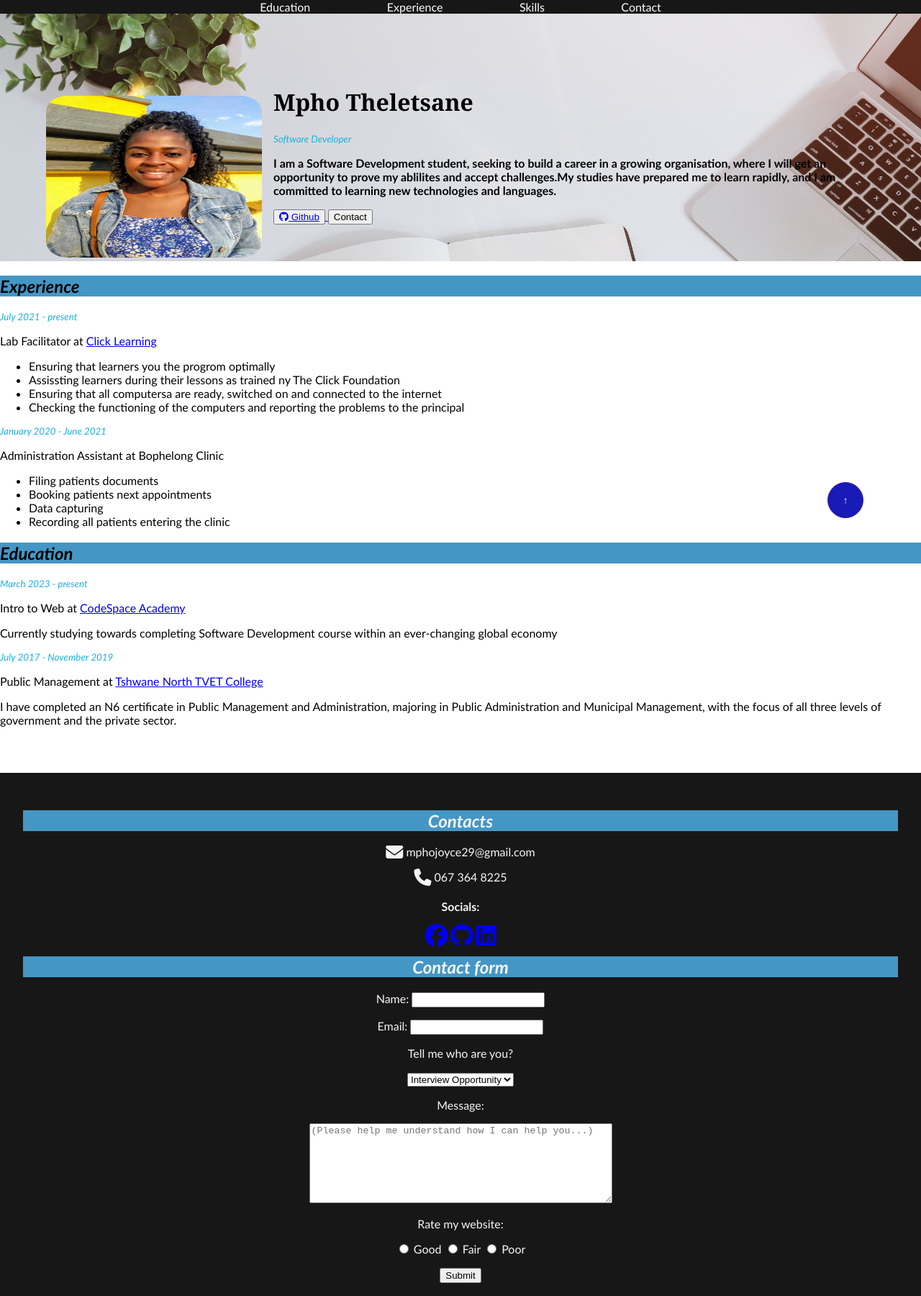
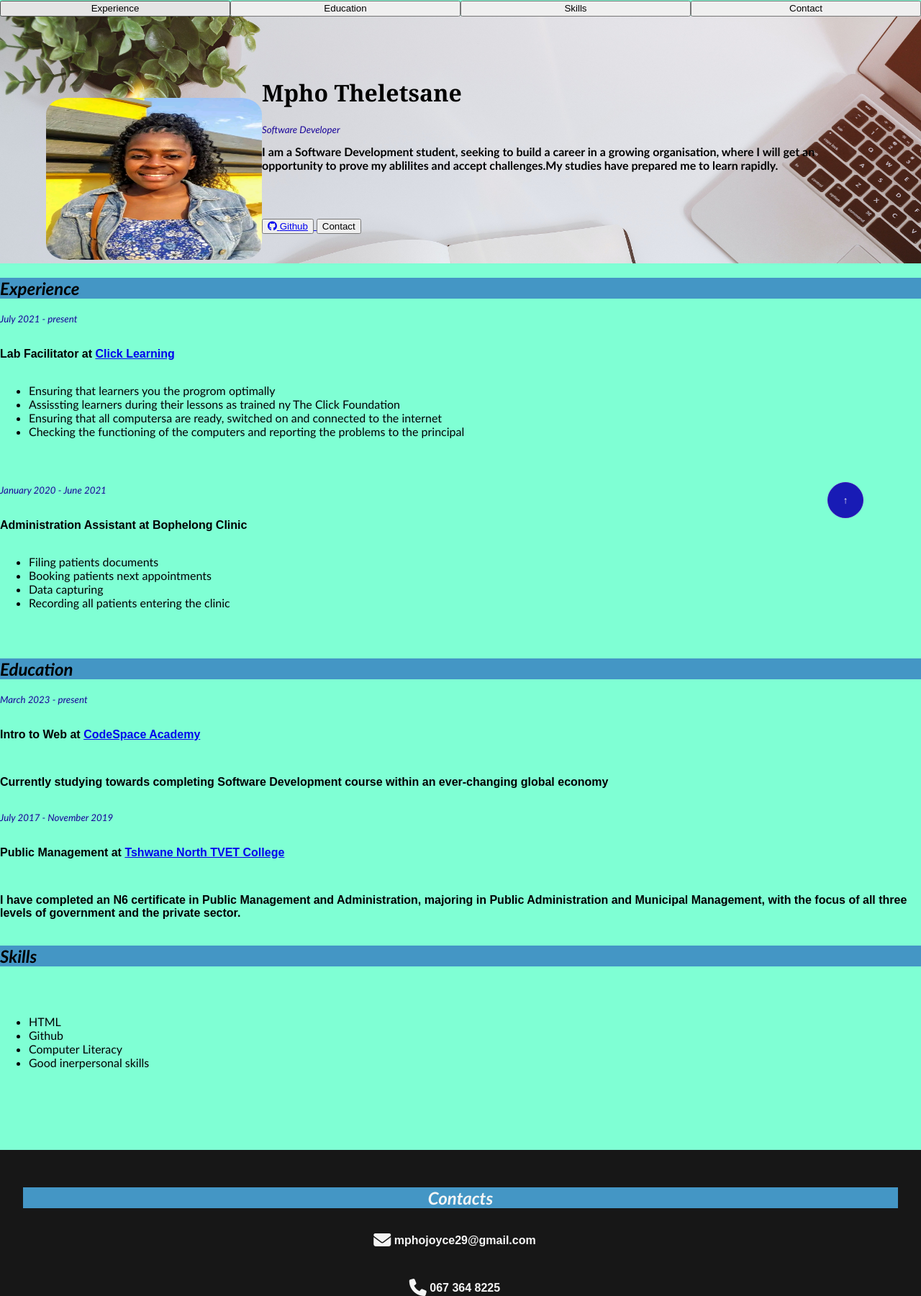
Before and after one commit to MphoTheletsane/digital-resume, a plain HTML site: page resume9.html in a window 1280 px wide. Shown: the top 1801 px of the page at 72% size. Drawn offline with Linux system fonts and the light colour scheme; files that its build step writes are made by us from their sources.

Commit message:
adited style

```diff
--- a/css/style.css
+++ b/css/style.css
@@ -1,6 +1,6 @@
 /* ---- General ---- */
 body {
-    background-color: white;
+    background-color: aquamarine;
     font-family: 'Gill Sans', 'Gill Sans MT', Calibri, 'Trebuchet MS', sans-serif;
     margin: 0;
 }
@@ -36,27 +36,31 @@ body {
 
 /* ---- Nav ---- */
 #navbar {
-    background-color: rgb(23, 23,23);
-    color: white;
+    background-color: rgb(181, 18, 18);
+    color: rgb(174, 97, 14);
     text-align: center;
     z-index: 1;
     position: sticky;
     top: 0px;
 }
-.nav-link {
-    text-decoration: none;
-    color: white;
-    margin: 0 4vw;
+nav {
+    display: grid;
+    grid-template-columns: repeat(4, 1fr);
+}
+.nav-button > button{
+    width: 100%;
+    height: 100%;
+
 }
 .nav-link:hover {
-    color: rgb(219, 191, 63);
+    color: rgb(76, 63, 219);
     text-decoration: none;
 }
 /* ---- Header ---- */
 #top {
     border: #9ac20a;
     display: flex;
-    background-color: rgb(47, 50, 60);
+    background-color: rgb(18, 39, 109);
     color: rgb(0, 0, 0);
     padding: 4rem;
     padding-bottom: 5rem;
@@ -64,7 +68,9 @@ body {
     font-weight: bolder;
 }
 .header-content {
-    padding: 1rem;
+    padding-right: 1rem;
+    padding-left: 2 rem;
+    top: 2px;
 }
 #header-image {
     border-radius: 10%;
@@ -88,7 +94,14 @@ h3 {
     font-style: italic;
     font-weight: lighter;
     font-size: smaller;
-    color: rgb(25, 177, 223);
+    color: rgb(24, 4, 153);
+}
+p {
+    padding: 1rem;
+    padding-left: 0%;
+    padding-right: 1rem;
+    font-family: Arial, Helvetica, sans-serif;
+    font-weight: 900;
 }
 /* ---- Footer ---- */
 #footer {
@@ -98,3 +111,64 @@ h3 {
     text-align: center;
     padding: 2rem;
 }
+.icons {
+    display: flex;
+    align-items: center;
+    justify-content: center;
+}
+.social-icon {
+  border-radius: 100px;
+  margin: 20px;
+  text-align: center;
+
+  line-height: 50px;
+  font-family: sans-serif;
+  overflow: visible;
+  transition: all 2s ease-out;
+}
+.social-icon:hover {
+  cursor: pointer;
+  display: flex;
+  align-items: center;
+  justify-content: space-evenly;
+  color: white;
+}
+/* ---- Mobile----- */
+@media only screen and (max-width:650px){
+    body {
+        background-color: rgb(0, 255, 251);
+        font-size: 3vw ;
+        padding: 2rem;
+    }
+    .hero-image { font-size: 2vh;
+        padding: 2rem;
+    }
+    h1 {
+        font-size: 4vh;
+
+    }
+    h2 {
+        font-size: 3vh;
+    }
+    h3 {
+        font: 2vh;
+    }
+    p {
+        font-size: 1.2vh;
+        text-size-adjust: 1.2vh;
+    }
+    #header-content {
+        font-size: 2vh ;
+    }
+
+    }
+    /*---- Tablet ----- */
+    @media only screen and (max-width: 946px) {
+        body {
+            background-color: rgb(240, 10, 190);
+            size: 5vh;
+            padding: 20px,
+
+        }
+
+    }
--- a/resume9.html
+++ b/resume9.html
@@ -5,16 +5,25 @@
     <meta http-equiv="X-UA-Compatible" content="IE=edge">
     <meta name="viewport" content="width=device-width, initial-scale=1.0">
     <title>Digital Resume</title>
-    <link rel="stylesheet" href="./style.css">
+    <link rel="stylesheet" href="./css/style.css">
     <script src="https://kit.fontawesome.com/b531740af4.js" crossorigin="anonymous"></script>
 </head>
 <body>
-    <nav id="navbar">
-        <a class="nav-link" href="#education">Education</a>
-        <a class="nav-link" href="#experience">Experience</a>
-        <a class="nav-link" href="#skills">Skills</a>
-        <a class="nav-link" href="#contact">Contact</a>
+    <nav>
+        <a class="nav-button" href="#experience">
+            <button>Experience</button>
+        </a>
+        <a class="nav-button" href="#education">
+            <button>Education</button>
+        </a>
 
+        <a class="nav-button" href="#skills">
+            <button>Skills</button>
+        </a>
+
+        <a class="nav-button" href="#contact">
+            <button>Contact</button>
+        </a>
     </nav>
     <header id="top">
         <div>
@@ -28,23 +37,22 @@
             header {
                 background-image: url(./images/hero-image.jpg);
                 background-repeat: no-repeat;
-                background-attachment: local;
+                background-attachment: fixed;
                 background-size: cover;
-                position: relative;
+                position: relative,
             }
         </style>
         <div class="header-content">
             <h1>Mpho Theletsane</h1>
             <h3>Software Developer</h3>
 
-            <p>
+
                 I am a Software Development student, seeking to build a career in a growing organisation, where I will get
-                an opportunity to prove my ablilites and accept challenges.My studies have prepared me to learn rapidly, and
-                I am committed to learning new technologies and languages.
-            </p>
+                an opportunity to prove my ablilites and accept challenges.My studies have prepared me to learn rapidly.
+
              <p>
 
-            <div class="social-icon">
+            <div class="github-icon">
                <button> <a href="https://github.com/mphotheletsane">
 
                     <i class="fa-brands fa-github"></i>
@@ -99,7 +107,15 @@
            <p>
             I have completed an N6 certificate in Public Management and Administration, majoring in Public Administration and Municipal Management, with the focus of all three levels of government and the private sector.
            </p>
-
+           <h2 id="skills">Skills</h2>
+      <p>
+        <ul>
+          <li>HTML</li>
+          <li>Github </li>
+          <li>Computer Literacy</li>
+          <li>Good inerpersonal skills</li>
+        </ul>
+    </p>
 
 
         </section>
@@ -109,13 +125,13 @@
 
             <h2>Contacts</h2>
             <p>
-             <a class="social-icon">
+             <a class="phone-icon">
                 <i class="fa-solid fa-envelope fa-xl"></i>
                 <span>mphojoyce29@gmail.com</span>
              </a>
             </p>
             <p>
-                <a class="social-icon">
+                <a class="phone-icon">
                     <i class="fa-solid fa-phone fa-xl"></i>
                     <span>067 364 8225</span>
                 </a>
@@ -123,16 +139,22 @@
             <h4>
                 Socials:
             </h4>
+
+        <div class="icons">
             <a class="social-icon" href="https://facebook.com/mphojoyce29">
-                <i class="fa-brands fa-facebook fa-2xl"></i>
+                <i class="fa-brands fa-facebook fa-2xl" ></i>
+
             </a>
 
             <a class="social-icon" href="https://github.com/mphotheletsane">
                 <i class="fa-brands fa-github fa-2xl"></i>
+
                </a>
                <a class="social-icon" href="https://linkedin.com/in/mpho-theletsane2a98a7198">
                 <i class="fa-brands fa-linkedin fa-2xl"></i>
+
                </a>
+               </div>
 
 
 
@@ -140,7 +162,7 @@
 
 
                     <h2>Contact form</h2>
-                    <form action="https://formsubmit.co/mphojoyce29@gmail.com" method="POST"
+                    <form action="https://formsubmit.co/mphojoyce29@gmail.com" method="POST">
 
                         <label for="name:">Name:</label>
                         <input type="text" name="name" required>
```
Also changed, not shown: images/GitHub-Mark.png (deleted), images/call-outline.svg (deleted), images/github.svg (deleted), images/logo-facebook.svg (deleted), images/logo-linkedin.svg (deleted), images/mail-outline.svg (deleted).
